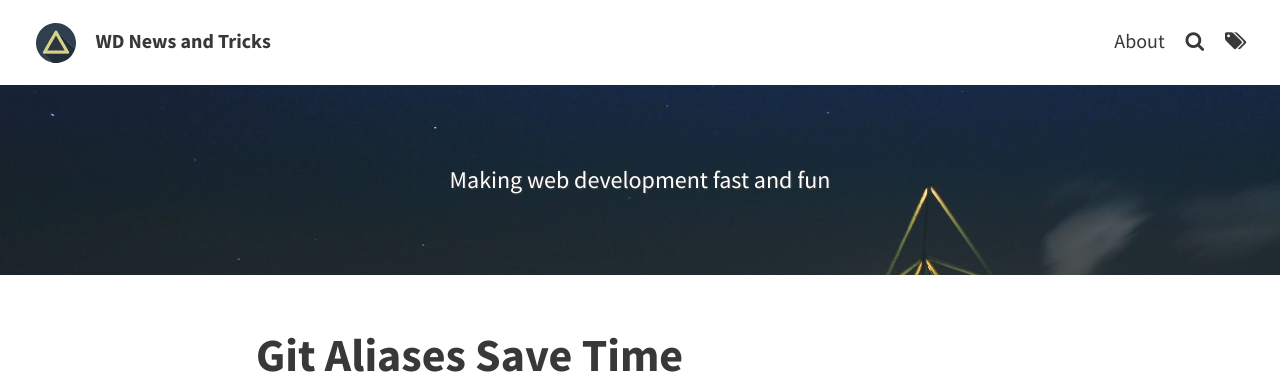
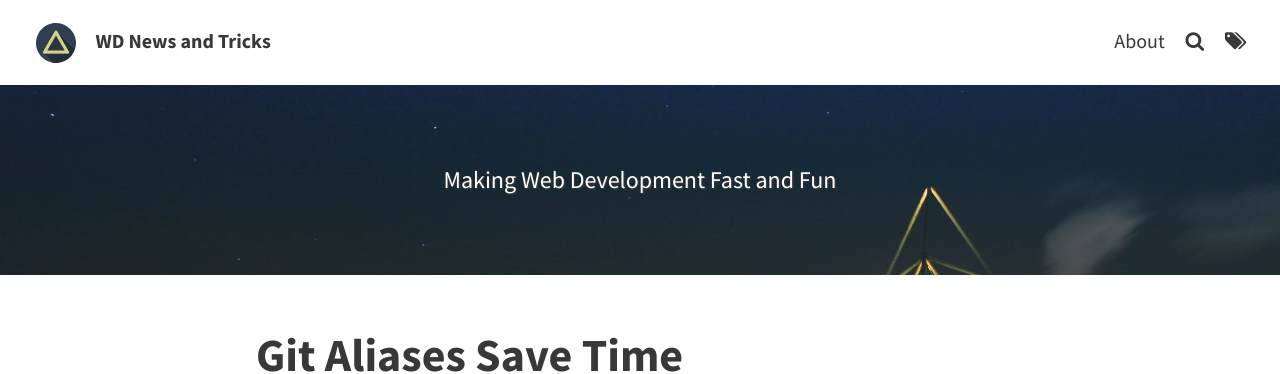
Before and after one commit to celtic426/blog, a Jekyll site: the page built from index.html, in a window 1280 px wide. Shown: the top 374 px of the page. Built offline with Jekyll 4.4.1, drawn with Linux system fonts in a browser that asks for light colours; the list of posts is cut into pages by our own code.

Commit message:
Add capital letters to header text in yml

```diff
--- a/_config.yml
+++ b/_config.yml
@@ -16,7 +16,7 @@ theme_settings:
 
   # Header and footer text
   header_text: > #two or three lines to describe your site
-     <p>Making web development fast and fun</p>
+     <p>Making Web Development Fast and Fun</p>
   header_text_feature_image: assets/img/pexels/triangular.jpeg
   footer_text: >
    Created by <a href="https://timrybicki.com/" target="_blank">Tim Rybicki</a> <br>
```
